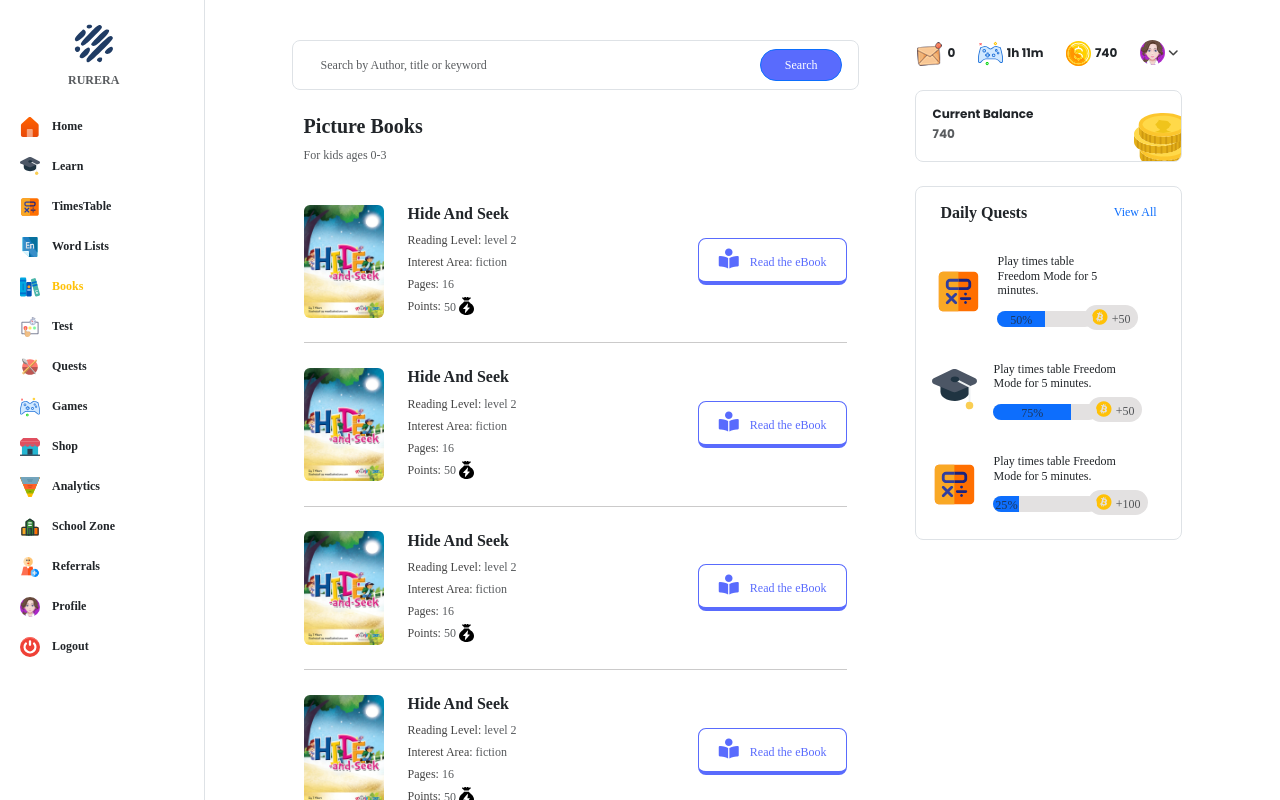
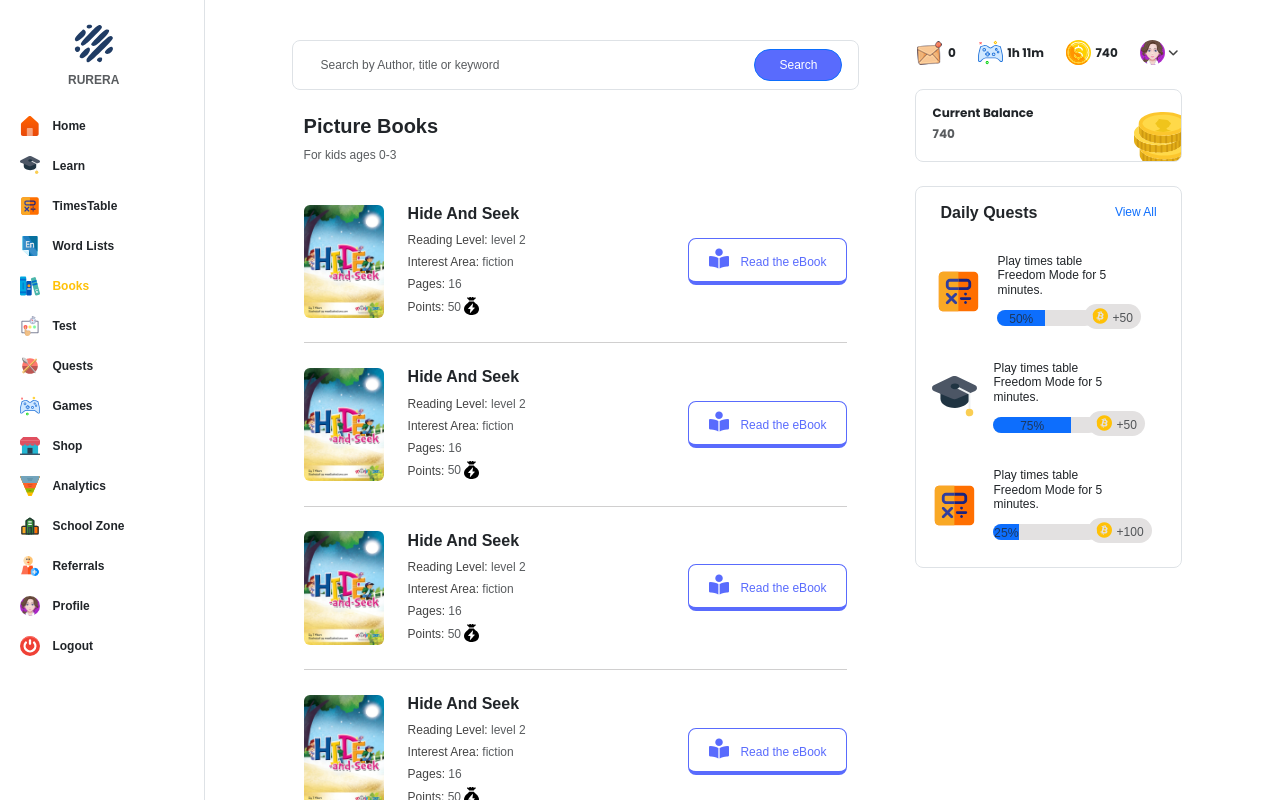
Before and after one commit to Nasirkhan294/rurera-dashboard, a website: page index.html in a window 1280 px wide. Drawn offline with nearby package versions, Linux system fonts and the light colour scheme; a web font is replaced by a local one.

```diff
--- a/index.html
+++ b/index.html
@@ -9,6 +9,18 @@
       href="https://cdnjs.cloudflare.com/ajax/libs/font-awesome/6.0.0-beta3/css/all.min.css"
       rel="stylesheet"
     />
+    <!-- Cera Round Pro Bold Font -->
+    <link
+      href="https://db.onlinewebfonts.com/c/9d23cda2fd2a195a8467e0967debd4d3?family=Cera+Round+Pro+Bold"
+      rel="stylesheet"
+    />
+    <!-- Poppins Font -->
+    <link rel="preconnect" href="https://fonts.googleapis.com" />
+    <link rel="preconnect" href="https://fonts.gstatic.com" crossorigin />
+    <link
+      href="https://fonts.googleapis.com/css2?family=Poppins:ital,wght@0,100;0,200;0,300;0,400;0,500;0,600;0,700;0,800;0,900;1,100;1,200;1,300;1,400;1,500;1,600;1,700;1,800;1,900&display=swap"
+      rel="stylesheet"
+    />
     <!-- Bootstrap & Custom CSS -->
     <link rel="stylesheet" href="css/bootstrap.css" />
     <link rel="stylesheet" href="dist/style.css" />
@@ -17,7 +29,7 @@
     <div class="container-fluid px-0">
       <div class="row">
         <!-- Top navbar (Visible on medium screen only) -->
-        <nav class="navbar d-lg-none mobile-nav border_bottom">
+        <nav class="navbar d-lg-none mobile-nav border-below">
           <div class="container-fluid px-4">
             <a href="#" class="navbar-brand px-2 me-0"
               ><img src="assets/logo.svg" alt="#" style="max-width: 30px"
@@ -233,7 +245,7 @@
                 <h3 class="mt-4 fs-5 font-bold">Picture Books</h3>
                 <p class="font-small text-muted">For kids ages 0-3</p>
                 <div
-                  class="d-flex flex-column flex-md-row align-items-center justify-content-between border_bottom py-4"
+                  class="d-flex flex-column flex-md-row align-items-center justify-content-between border-below py-4"
                 >
                   <div
                     class="d-flex flex-column flex-md-row align-items-center gap-4 text-center text-md-start"
@@ -277,7 +289,7 @@
                   </button>
                 </div>
                 <div
-                  class="d-flex flex-column flex-md-row align-items-center justify-content-between border_bottom py-4"
+                  class="d-flex flex-column flex-md-row align-items-center justify-content-between border-below py-4"
                 >
                   <div
                     class="d-flex flex-column flex-md-row align-items-center gap-4 text-center text-md-start"
@@ -321,7 +333,7 @@
                   </button>
                 </div>
                 <div
-                  class="d-flex flex-column flex-md-row align-items-center justify-content-between border_bottom py-4"
+                  class="d-flex flex-column flex-md-row align-items-center justify-content-between border-below py-4"
                 >
                   <div
                     class="d-flex flex-column flex-md-row align-items-center gap-4 text-center text-md-start"
@@ -365,7 +377,7 @@
                   </button>
                 </div>
                 <div
-                  class="d-flex flex-column flex-md-row align-items-center justify-content-between border_bottom py-4"
+                  class="d-flex flex-column flex-md-row align-items-center justify-content-between border-below py-4"
                 >
                   <div
                     class="d-flex flex-column flex-md-row align-items-center gap-4 text-center text-md-start"
--- a/scss/style.scss
+++ b/scss/style.scss
@@ -1,12 +1,8 @@
 // Custom.scss
 
-/* Nunito and Popppins Fonts */
-@import url('https://fonts.googleapis.com/css2?family=Nunito:ital,wght@0,200..1000;1,200..1000&family=Poppins:ital,wght@0,100;0,200;0,300;0,400;0,500;0,600;0,700;0,800;0,900;1,100;1,200;1,300;1,400;1,500;1,600;1,700;1,800;1,900&display=swap');
-@import url('https://db.onlinewebfonts.com/c/9d23cda2fd2a195a8467e0967debd4d3?family=Cera+Round+Pro+Bold');
-
 // Variables
-$font-primary: 'Cera Round Pro Bold', serif;
-$font-secondary: 'Poppins', serif;
+$font-primary: 'Cera Round Pro Bold', 'Arial', sans-serif;
+$font-secondary: 'Poppins', 'Helvetica', sans-serif;
 
 $color-primary: #596bfd;
 $color-secondary: #444444;
@@ -49,7 +45,7 @@
   z-index: 999;
   height: 100vh;
   overflow-y: auto;
-  transition: all 3s ease-in-out;
+  transition: 1s ease-in-out;
 }
 
 .fa-times {
@@ -63,8 +59,8 @@
   padding: 2px 4px;
 }
 
-.border_bottom {
-  border-bottom: 1px solid #cbcaca;
+.border-below {
+  border-bottom: 1px solid $color-border;
 }
 
 .img-rotate {
@@ -80,8 +76,6 @@
 .input-group > .form-control:focus {
   outline-width: 0 !important;
   box-shadow: none;
-  -moz-box-shadow: none;
-  -webkit-box-shadow: none;
 }
 
 
@@ -120,9 +114,10 @@
 
 // Navbar
 .nav-link {
-  span:hover {
+  &:hover span {
     color: blue !important;
   }
+
 
   @media (min-width: 1600px) {
     padding: 1rem 0;
```
Also changed, not shown: dist/style.css, 1 other file.
